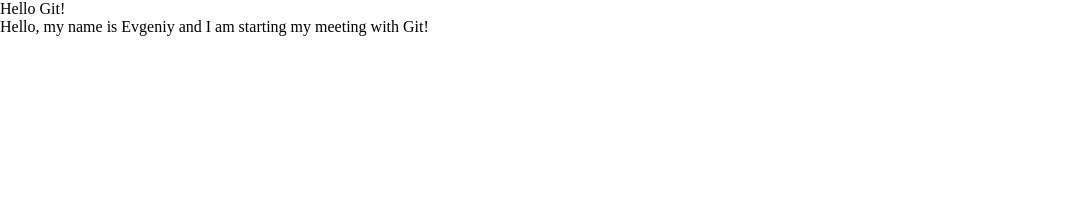
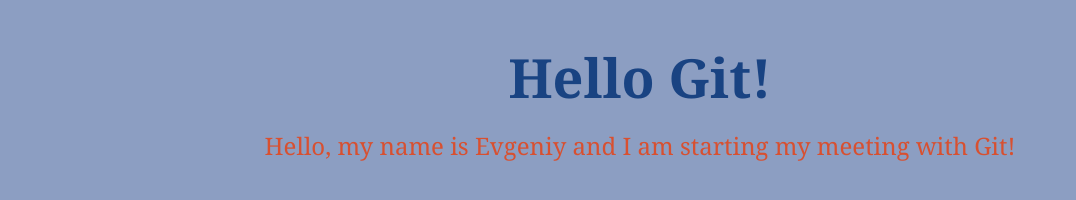
Before and after one commit to PilotWeb/Hello_Git, a plain HTML site: page index.html in a window 1280 px wide. Shown: the whole page, without its empty margins (0-1076 px from the left). Drawn offline with Linux system fonts and the light colour scheme.

Commit message:
Third comit

```diff
--- a/css/style.css
+++ b/css/style.css
@@ -1,9 +1,17 @@
-@font-face {
-    font-family: '';
-    src: url('../fonts/.eot');
-    src: url('fonts/.eot') format('embedded-opentype'),
-         url('../fonts/.woff2') format('woff2'),
-         url('../fonts/.woff') format('woff'),
-         url('../fonts/.ttf') format('truetype'),
-         url('../fonts/.svg#') format('svg');
+body{
+	background-color: #8C9EC2;
+	font:14px Georgia;
 }
+
+h1{
+	font-size: 54px;
+	color: #194382;
+	font-weight: 600;
+	text-align: center;
+	margin: 40px 0 15px;
+}
+p {
+  color: #D85030;
+  text-align: center;
+  font-size: 24px;
+}
```
